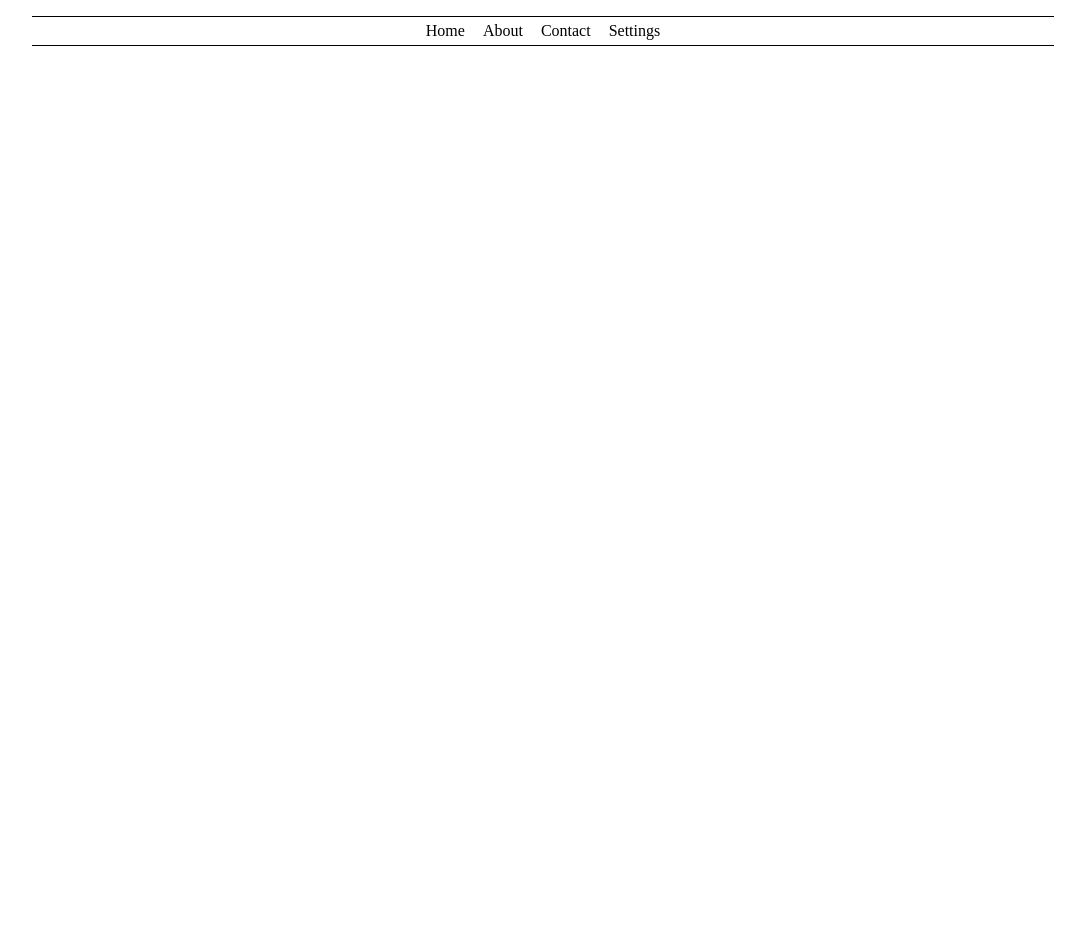
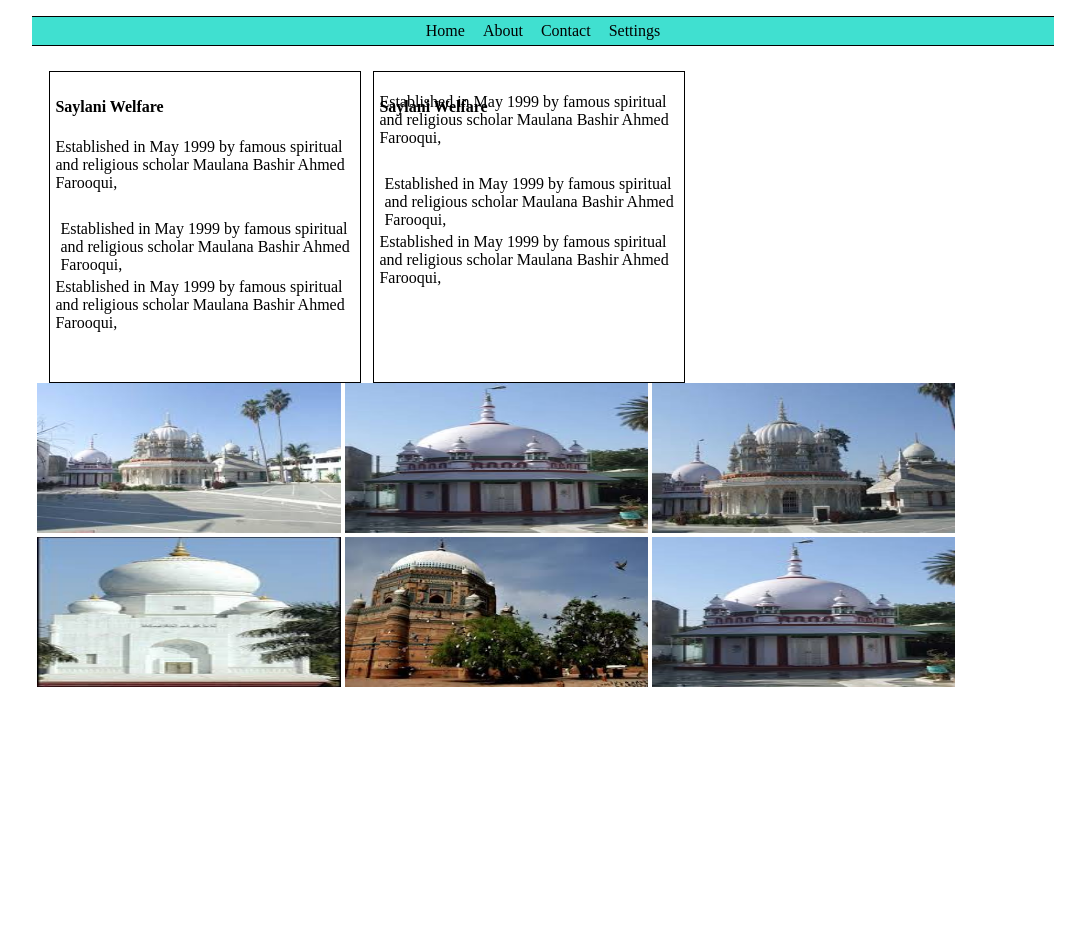
Before and after one commit to bilalattari/Jamia-Batch-2, a plain HTML site: page CSS/box.html in a window 1280 px wide. Shown: the whole page, without its empty margins (97-1182 px from the left). Before the commit the page ends 800 px from the top, so only its background shows below. Drawn offline with Linux system fonts and the light colour scheme.

Commit message:
Layout done

```diff
--- a/CSS/box.css
+++ b/CSS/box.css
@@ -5,7 +5,7 @@
 }
 
 li{
-    display: inline;
+display: inline;
    padding: 3px;
    padding-right: 7px;
    padding-left: 7px;
@@ -13,22 +13,25 @@ li{
    border-radius: 25px;
 }
 li:hover{
-    background-color: slateblue;
+    background-color:violet;
     color: white;
 }
 
 ul{
     width: 80%;
+    /* position: fixed; */
+    left: 10%;
     border-top: 1px solid black;
     border-bottom: 1px solid black;
     padding: 5px;
     margin-left: auto;
     margin-right: auto;
     text-align: center;
+    background-color: turquoise;
 }
 div{
-    background-color: aquamarine;
-    height: 90px;
+    /* background-color: aquamarine; */
+    /* height: 90px;
         border-width: 2px;
         border-color: red;
         border-style: groove;
@@ -40,10 +43,10 @@ div{
         margin: 12px;
         padding: 12px;
         margin-left: 25px;
-        /* margin-left: auto;
-        margin-right: auto; */
+        margin-left: auto;
+        margin-right: auto;
         margin: 25px auto 10px auto;
-    /* max-width: 400px ;
+    max-width: 400px ;
     max-height: 100px;
     overflow: scroll; */
 }
@@ -52,10 +55,51 @@ div{
 }
 
 p{
-    text-align: center  ;
+    /* text-align: center  ; */
 }
 
 td {
     min-width:100px ;
     max-width:200px ;
 }
+
+.position{
+    height: 300px;
+    width: 300px;
+    padding: 5px;
+    float: left;
+    margin-left: 12px;
+    border: 1px solid black;
+}
+.container{
+    width: 80%;
+    margin-top: 25px;
+    margin-left: auto;
+    margin-right: auto;
+}
+.relative{
+    position: relative;
+    left: 5px;
+    top: 12px;
+}
+.absolute{
+    position: absolute;
+}
+.imageStyle{
+    height: 150px;
+    width: 30%;
+}
+.imageContainer{
+    clear: left;
+    width: 80%;
+    margin-right: auto;
+    margin-left: auto;
+}
+.imageName{
+    position: absolute;
+    bottom: -163px;
+    color: white;
+}
+.imageStyle:hover{
+    opacity: 0.5;
+}
--- a/CSS/box.html
+++ b/CSS/box.html
@@ -4,6 +4,7 @@
     <meta charset="UTF-8">
     <meta name="viewport" content="width=device-width, initial-scale=1.0">
     <title>Box</title>
+    <script src="https://kit.fontawesome.com/yourcode.js"></script>
     <link rel="stylesheet" href="box.css">
 </head>
 <body>
@@ -13,20 +14,32 @@
         <li>Contact</li>
         <li>Settings</li>
     </ul>
-    <!-- <p>eqweqweqwewqe </p>
-    <div class="border">
-        <p>We are laerning <b>CSS</b></p>
-        <p>We are laerning <b>CSS</b></p>
+
+    <div class="container">
+    <div class="position">
+        <h4>Saylani Welfare</h4>
+        <p> Established in May 1999 by famous spiritual and religious scholar Maulana Bashir Ahmed Farooqui,</p>
+        <p class="relative">  Established in May 1999 by famous spiritual and religious scholar Maulana Bashir Ahmed Farooqui,</p>
+        <p> Established in May 1999 by famous spiritual and religious scholar Maulana Bashir Ahmed Farooqui,</p>
+        </div>
+        <div class="position">
+            <h4 class="absolute">Saylani Welfare</h4>
+            <p> Established in May 1999 by famous spiritual and religious scholar Maulana Bashir Ahmed Farooqui,</p>
+            <p class="relative">  Established in May 1999 by famous spiritual and religious scholar Maulana Bashir Ahmed Farooqui,</p>
+            <p> Established in May 1999 by famous spiritual and religious scholar Maulana Bashir Ahmed Farooqui,</p>
+            </div>
     </div>
-    <div>
-        <p>We are laerning <b>CSS</b></p>
-        <p>We are laerning <b>CSS</b></p>
+
+    <div class="imageContainer" >
+        <span >
+            <h3 class="imageName">Pious Person</h3>
+            <img src="1.jpg" class="imageStyle"  />
+        </span >
+        <img src="2.jpg" class="imageStyle"  />
+        <img src="3.jpg" class="imageStyle"  />
+        <img src="4.jpg" class="imageStyle"  />
+        <img src="5.jpg" class="imageStyle"  />
+        <img src="6.jpg" class="imageStyle"  />
     </div>
-    <div>
-        <p>We are laerning <b>CSS</b></p>
-        <p>We are laerning <b>CSS</b></p>
-    </div> -->
-
-
 </body>
 </html>
```
Also changed, not shown: CSS/list.css (added, +32 -0 lines), CSS/list.html (added, +55 -0 lines), CSS/1.jpg (added), CSS/2.jpg (added), CSS/3.jpg (added), CSS/4.jpg (added), CSS/5.jpg (added), CSS/6.jpg (added), CSS/download.png (added), CSS/list.png (added).
